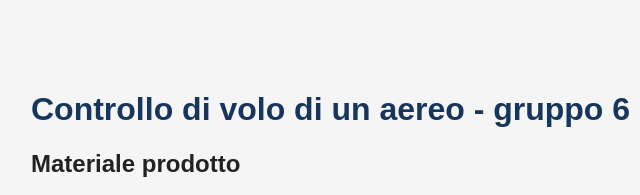
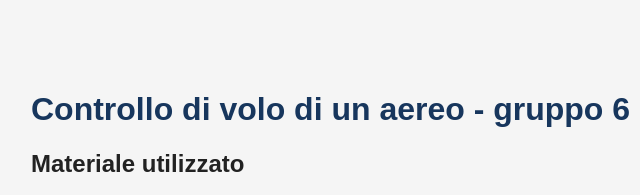
Before and after one commit to umberto-finello/Aircraft_pitch, a plain HTML site: page materiale.html in a window 1280 px wide. Shown: the top 195 px of the page, 234-874 px from the left. Drawn offline with Linux system fonts and the light colour scheme.

Commit message:
Change heading from 'Materiale prodotto' to 'Materiale utilizzato'

```diff
--- a/materiale.html
+++ b/materiale.html
@@ -40,7 +40,7 @@
 <body>
 
     <h1>Controllo di volo di un aereo - gruppo 6</h1>
-    <h2>Materiale prodotto</h2>
+    <h2>Materiale utilizzato</h2>
 
     <div class="file">
         <strong>Modello e analisi</strong><br>
```
